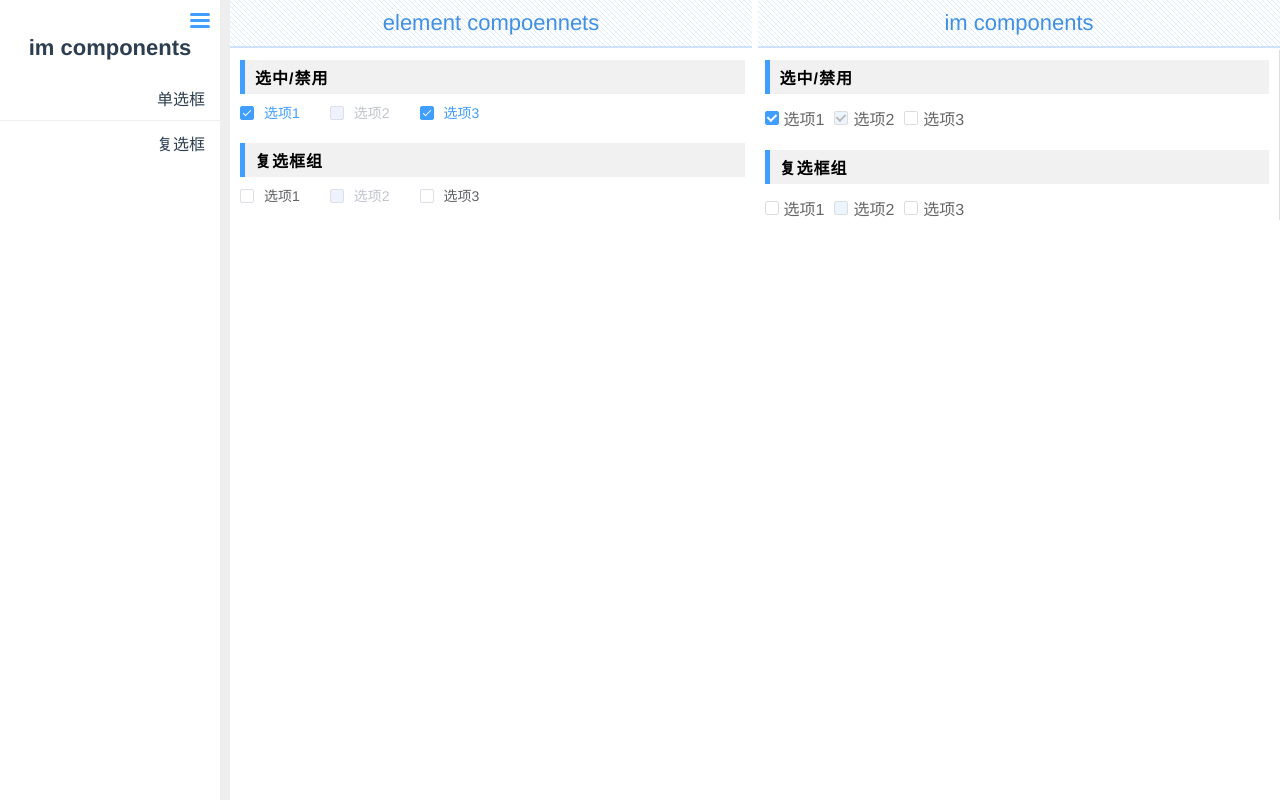
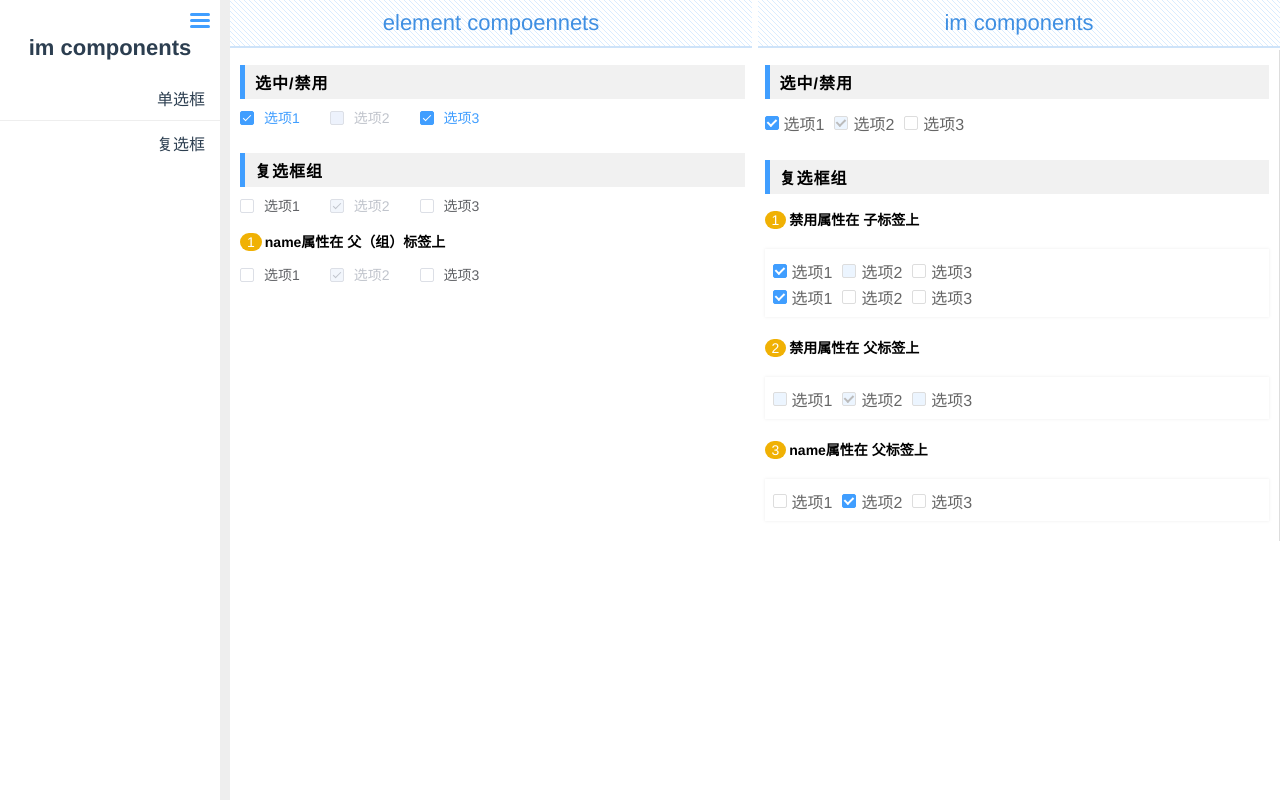
Before and after one commit to txl764496056/vue-imitate-element, a Vue app: page /checkbox in a window 1280 px wide. Built offline with nearby package versions, Linux system fonts and the light colour scheme.

Commit message:
复选框组

```diff
--- a/src/components/ImCheckboxGroup.vue
+++ b/src/components/ImCheckboxGroup.vue
@@ -7,8 +7,9 @@
 <script>
     export default {
         name:"ImCheckGroup",
+        componentName:"ImCheckGroup",
         model:{
-            prop:['checkedList'],
+            prop:['checked_list'],
             event:"change"
         },
         props:{
@@ -17,12 +18,30 @@
                 default(){
                     return [];
                 }
+            },
+            disabled:{
+                type:Boolean,
+                default:false
             }
         },
         mounted(){
-            this.$on('change',function(data){
-                this.checked_list.push(data);
-                // this.$emit('change',this.checked_list);
+            this.$on('changeCheckedList',function(data){
+
+                let pos = -1;
+                let isExist=this.checked_list.filter(function(item,index){
+                    if(item===data){
+                        pos=index;
+                    }
+                    return item===data;
+                });
+
+                if(isExist.length>0){
+                    this.checked_list.splice(pos,1);
+                }else{
+                    this.checked_list.push(data);
+                }
+
+                this.$emit('change',this.checked_list);
             })
         }
     }
--- a/src/components/ImRadioGroup.vue
+++ b/src/components/ImRadioGroup.vue
@@ -22,23 +22,6 @@
                 default:false
             }
         },
-        model:{
-            get(){
-                return 'group-model'
-            }
-        },
-        data(){
-            return {
-                temp:this.value
-            }
-        },
-        created(){
-            // this.$on('handleChange',value=>{
-            //     this.$emit('change',value);
-            // })
-        },
-        methods:{
-        }
     }
 </script>
 
--- a/src/scss/base.css
+++ b/src/scss/base.css
@@ -14,7 +14,7 @@
 
 .title {
   font-size: 16px;
-  margin: 10px 0;
+  margin: 15px 0 10px;
   letter-spacing: 1px;
   font-weight: bold;
   background-color: #f1f1f1;
@@ -25,15 +25,15 @@
 }
 
 .title:not(:first-of-type) {
-  margin-top: 20px;
+  margin-top: 25px;
 }
 
 .title2 {
   color: #000;
   font-size: 14px;
   font-weight: bold;
-  margin-top: 10px;
-  margin-bottom: 5px;
+  margin-top: 15px;
+  margin-bottom: 15px;
 }
 
 .title2::before {
@@ -49,7 +49,7 @@
 
 .group-unit {
   box-shadow: 0 0 3px rgba(125, 125, 125, 0.15);
-  margin: 10px 0;
+  margin: 20px 0;
   padding: 8px;
 }
 
--- a/src/scss/base.min.css
+++ b/src/scss/base.min.css
@@ -1 +1 @@
-.compare-box{display:flex}.compare-box .im-content,.compare-box .el-content{flex:1;overflow-y:auto;padding:0 10px}.compare-box .im-content{border-right:1px solid #ddd}.title{font-size:16px;margin:10px 0;letter-spacing:1px;font-weight:bold;background-color:#f1f1f1;color:#fff;border-left:5px solid #409eff;padding:5px 10px;color:#000}.title:not(:first-of-type){margin-top:20px}.title2{color:#000;font-size:14px;font-weight:bold;margin-top:10px;margin-bottom:5px}.title2::before{content:attr(data-index);display:inline-block;background-color:#f0b104;color:#fff;border-radius:10px;padding:1px 7px;margin-right:3px;font-weight:normal}.group-unit{box-shadow:0 0 3px rgba(125,125,125,0.15);margin:10px 0;padding:8px}.remark{font-size:14px;margin:5px;color:#999}.remark span{color:#c50303}.tips{color:#d63c3c;font-size:12px}
+.compare-box{display:flex}.compare-box .im-content,.compare-box .el-content{flex:1;overflow-y:auto;padding:0 10px}.compare-box .im-content{border-right:1px solid #ddd}.title{font-size:16px;margin:15px 0 10px;letter-spacing:1px;font-weight:bold;background-color:#f1f1f1;color:#fff;border-left:5px solid #409eff;padding:5px 10px;color:#000}.title:not(:first-of-type){margin-top:25px}.title2{color:#000;font-size:14px;font-weight:bold;margin-top:15px;margin-bottom:15px}.title2::before{content:attr(data-index);display:inline-block;background-color:#f0b104;color:#fff;border-radius:10px;padding:1px 7px;margin-right:3px;font-weight:normal}.group-unit{box-shadow:0 0 3px rgba(125,125,125,0.15);margin:20px 0;padding:8px}.remark{font-size:14px;margin:5px;color:#999}.remark span{color:#c50303}.tips{color:#d63c3c;font-size:12px}
--- a/src/scss/base.scss
+++ b/src/scss/base.scss
@@ -16,12 +16,12 @@ $color-bb:#bbb;
 }
 
 .title{
-    font-size:16px;margin:10px 0;letter-spacing:1px;font-weight:bold;background-color:#f1f1f1;color:#fff;border-left:5px solid $theme-color;padding:5px 10px;color:#000;
-    &:not(:first-of-type){margin-top:20px;}
+    font-size:16px;margin:15px 0 10px;letter-spacing:1px;font-weight:bold;background-color:#f1f1f1;color:#fff;border-left:5px solid $theme-color;padding:5px 10px;color:#000;
+    &:not(:first-of-type){margin-top:25px;}
 }
 
 .title2{
-    color:#000;font-size:14px;font-weight:bold;margin-top:10px;margin-bottom:5px;;
+    color:#000;font-size:14px;font-weight:bold;margin-top:15px;margin-bottom:15px;;
     &::before{
         content:attr(data-index);display:inline-block;background-color:#f0b104;color:#fff;border-radius:10px;padding:1px 7px;margin-right:3px;font-weight:normal;
     }
@@ -29,7 +29,7 @@ $color-bb:#bbb;
 
 
 .group-unit{
-    box-shadow:0 0 3px rgba(125,125,125,0.15);margin:10px 0;padding:8px;
+    box-shadow:0 0 3px rgba(125,125,125,0.15);margin:20px 0;padding:8px;
   }
 
 .remark{
--- a/src/views/Checkbox.vue
+++ b/src/views/Checkbox.vue
@@ -16,13 +16,23 @@
                 <el-checkbox
                     v-for="item in el_checkbox_group"
                     :key="item.label"
-                    :name="item.name"
+                    :disabled="item.disabled"
+                    :label="item.label"
+                    v-model="item.checked">{{item.label}}</el-checkbox>
+            </el-checkbox-group>
+            <div class="title2" data-index="1">name属性在 父（组）标签上</div>
+            <el-checkbox-group name="'el-checkbox-group'" v-model="el_checkList2">
+                <el-checkbox
+                    v-for="item in el_checkbox_group2"
+                    :key="item.label"
                     :disabled="item.disabled"
                     :label="item.label"
                     v-model="item.checked">{{item.label}}</el-checkbox>
             </el-checkbox-group>
         </div>
+
         <div class="im-content">
+
             <div class="title">选中/禁用</div>
             <im-checkbox
             v-for="item in im_checkbox"
@@ -31,15 +41,57 @@
             :disabled="item.disabled"
             :label="item.label"
             v-model="item.checked">选项{{item.label}}</im-checkbox>
+
             <div class="title">复选框组</div>
-            <im-checkbox-group v-model="im_checkList">
-                <im-checkbox
-                    v-for="item in im_checkbox_group"
+            <div class="title2" data-index="1">禁用属性在 子标签上</div>
+            <div class="group-unit">
+                <im-checkbox-group v-model="im_checkList1">
+                    <im-checkbox
+                            v-for="item in im_checkbox_group1"
+                            :key="item.label"
+                            :name="item.name"
+                            :disabled="item.disabled"
+                            :label="item.label">{{item.label}}</im-checkbox>
+                </im-checkbox-group>
+                <im-checkbox-group v-model="im_checkList2">
+                    <!-- 嵌套一个父组件,检测子组件在获取父的时候是否有影响 -->
+                    <empty-test>
+                            <im-checkbox
+                            v-for="item in im_checkbox_group2"
+                            :key="item.label"
+                            :name="item.name"
+                            :label="item.label">{{item.label}}</im-checkbox>
+                    </empty-test>
+                </im-checkbox-group>
+            </div>
+
+            <div class="title2" data-index="2">禁用属性在 父标签上</div>
+            <div class="group-unit">
+                <im-checkbox-group
+                :disabled="true"
+                v-model="im_checkList3">
+                <!-- 嵌套一个父组件,检测子组件在获取父的时候是否有影响 -->
+                <empty-test>
+                        <im-checkbox
+                        v-for="item in im_checkbox_group3"
+                        :key="item.label"
+                        :name="item.name"
+                        :label="item.label">{{item.label}}</im-checkbox>
+                </empty-test>
+                </im-checkbox-group>
+            </div>
+
+            <div class="title2" data-index="3">name属性在 父标签上</div>
+            <div class="group-unit">
+                 <im-checkbox-group
+                :name="'im_checkbox4'"
+                v-model="im_checkList4">
+                    <im-checkbox
+                    v-for="item in im_checkbox_group4"
                     :key="item.label"
-                    :name="item.name"
-                    :disabled="item.disabled"
                     :label="item.label">{{item.label}}</im-checkbox>
-            </im-checkbox-group>
+                </im-checkbox-group>
+            </div>
         </div>
     </div>
 </template>
@@ -47,11 +99,13 @@
 <script>
 import ImCheckbox from '@/components/ImCheckbox.vue'
 import ImCheckboxGroup from '@/components/ImCheckboxGroup.vue'
+import EmptyTest from '@/components/EmptyTest.vue'
     export default {
         name:'Checkbox',
         components:{
             ImCheckbox,
-            ImCheckboxGroup
+            ImCheckboxGroup,
+            EmptyTest
         },
         data(){
             return {
@@ -67,17 +121,41 @@ import ImCheckboxGroup from '@/components/ImCheckboxGroup.vue'
                     {name:'el_checkbox2',disabled:false,label:3,checked:false}
                 ],
                 // 复选框组
-                el_checkList:[],
+                el_checkList:['选项2'],
                 el_checkbox_group:[
                     {name:'el_checkbox3',disabled:false,label:"选项1"},
                     {name:'el_checkbox3',disabled:true,label:"选项2"},
                     {name:'el_checkbox3',disabled:false,label:"选项3"}
                 ],
-                im_checkList:[],
-                im_checkbox_group:[
-                    {name:'el_checkbox3',disabled:false,label:"选项1"},
-                    {name:'el_checkbox3',disabled:true,label:"选项2"},
-                    {name:'el_checkbox3',disabled:false,label:"选项3"}
+                el_checkList2:['选项2'],
+                el_checkbox_group2:[
+                    {name:'el_checkbox4',disabled:false,label:"选项1"},
+                    {name:'el_checkbox4',disabled:true,label:"选项2"},
+                    {name:'el_checkbox4',disabled:false,label:"选项3"}
+                ],
+                im_checkList1:['选项1'],
+                im_checkbox_group1:[
+                    {name:'im_checkbox1',disabled:false,label:"选项1"},
+                    {name:'im_checkbox1',disabled:true,label:"选项2"},
+                    {name:'im_checkbox1',disabled:false,label:"选项3"}
+                ],
+                im_checkList2:['选项1'],
+                im_checkbox_group2:[
+                    {name:'im_checkbox2',disabled:false,label:"选项1"},
+                    {name:'im_checkbox2',disabled:true,label:"选项2"},
+                    {name:'im_checkbox2',disabled:false,label:"选项3"}
+                ],
+                im_checkList3:['选项2'],
+                im_checkbox_group3:[
+                    {name:'im_checkbox3',disabled:false,label:"选项1"},
+                    {name:'im_checkbox3',disabled:true,label:"选项2"},
+                    {name:'im_checkbox3',disabled:false,label:"选项3"}
+                ],
+                im_checkList4:['选项2'],
+                im_checkbox_group4:[
+                    {disabled:false,label:"选项1"},
+                    {disabled:true,label:"选项2"},
+                    {disabled:false,label:"选项3"}
                 ],
             }
         }
--- a/src/views/Home.vue
+++ b/src/views/Home.vue
@@ -59,7 +59,7 @@
             <im-radio-group
             v-model="im_radio_group_selected1"
             :disabled="true"
-            name="'im-group1'">
+            :name="'im-group1'">
               <!-- 嵌套一个父组件,检测子组件在获取父的时候是否有影响 -->
               <empty-test>
                 <im-radio
@@ -75,7 +75,7 @@
             <im-radio-group
             v-model="im_radio_group_selected2"
             :disabled="true"
-            name="'im-group2'">
+            :name="'im-group2'">
                 <im-radio
                 v-for="item in im_radio_group"
                 :key="item.label"
@@ -89,7 +89,7 @@
         <div class="group-unit">
           <im-radio-group
           v-model="im_radio_group_selected3"
-          name="'im-group3'">
+          :name="'im-group3'">
               <im-radio
               v-for="item in im_radio_group"
               :key="item.label"
```
Also changed, not shown: src/components/ImCheckbox.vue (+45 -10 lines), src/components/ImRadio.vue (+7 -6 lines).
